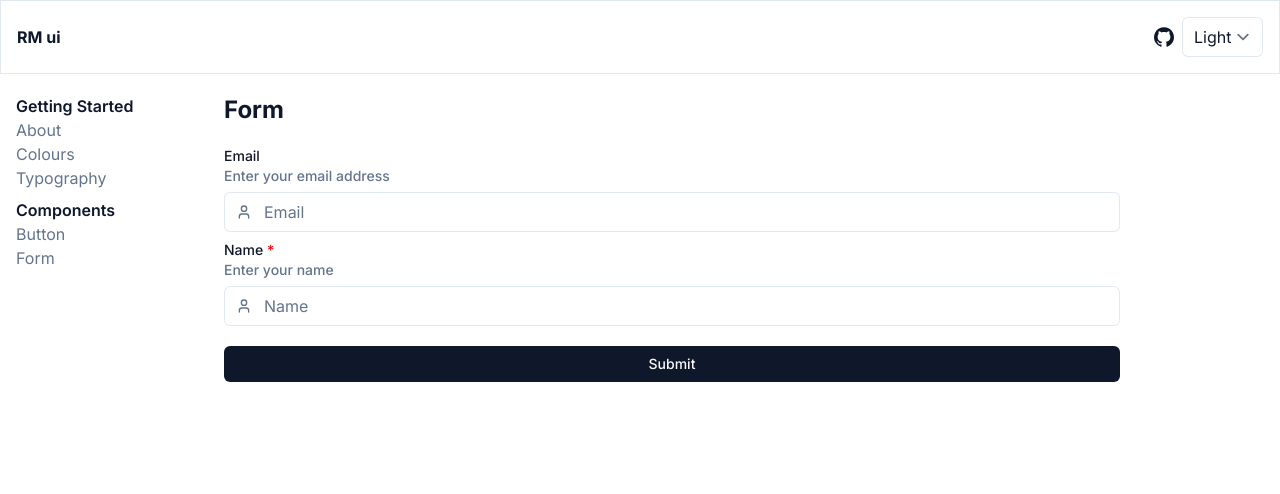
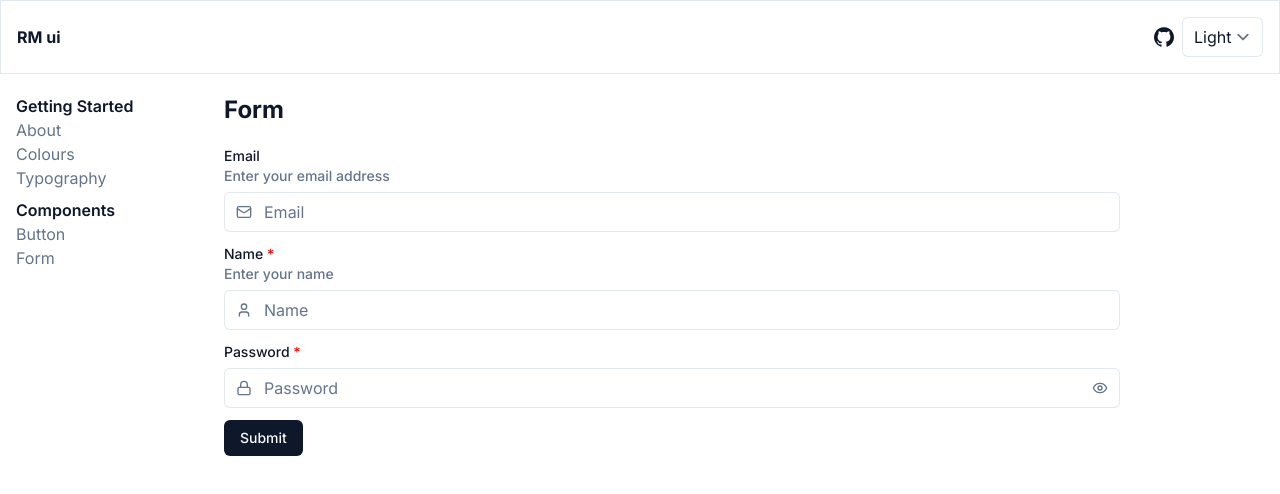
Before and after one commit to ramaakbar/rm-design-system, a Next.js app: page /components/form in a window 1280 px wide. Shown: the top 494 px of the page. Built offline with nearby package versions, Linux system fonts and the light colour scheme.

Commit message:
add passwordinput

```diff
--- /dev/null
+++ b/src/components/ui/form/passwordInput.tsx
@@ -0,0 +1,94 @@
+import { forwardRef, useState } from "react";
+import { Eye, EyeOff } from "lucide-react";
+import { useFormContext } from "react-hook-form";
+import { twMerge } from "tailwind-merge";
+
+import { TextInputProps } from "./textInput";
+
+const PasswordInput = forwardRef<HTMLInputElement, TextInputProps>(
+  (
+    {
+      label,
+      placeholder,
+      description,
+      required,
+      disabled = false,
+      startNode: StartNode,
+      endNode: EndNode,
+      ...props
+    },
+    ref
+  ) => {
+    const [showPassword, setShowPassword] = useState(false);
+    const form = useFormContext();
+    const state = form.getFieldState(props.name, form.formState);
+
+    const handleTogglePassword = () => setShowPassword((prev) => !prev);
+
+    return (
+      <div className="flex flex-col">
+        <label htmlFor={props.name} className="text-sm font-medium">
+          {label && label}
+          {label && required && <span className="text-destructive"> *</span>}
+          {description && (
+            <p className="text-muted-foreground">{description}</p>
+          )}
+        </label>
+        <div
+          className={twMerge(
+            "relative",
+            (label || description) && "mt-1.5",
+            state.error && "mb-1.5"
+          )}
+        >
+          {StartNode && (
+            <div className="pointer-events-none absolute inset-y-0 left-0 flex items-center pl-3">
+              {typeof StartNode === "string" ? (
+                <span className="text-muted-foreground">{StartNode}</span>
+              ) : (
+                <StartNode className="h-4 w-4 text-muted-foreground" />
+              )}
+            </div>
+          )}
+          <input
+            type={showPassword ? "text" : "password"}
+            id={props.name}
+            ref={ref}
+            disabled={disabled}
+            readOnly={disabled}
+            placeholder={placeholder}
+            required={required}
+            className={twMerge(
+              "block w-full rounded-md border-0 bg-transparent px-3 py-2 ring-1 ring-inset ring-input placeholder:text-muted-foreground focus:ring-2 focus:ring-inset focus:ring-indigo-600 disabled:cursor-not-allowed disabled:bg-muted disabled:opacity-50",
+              state.error &&
+                "text-destructive ring-destructive focus:ring-destructive/80",
+              StartNode && "pl-10",
+              EndNode && "pr-10"
+            )}
+            {...props}
+          />
+
+          <div
+            className="absolute inset-y-0 right-0 flex cursor-pointer select-none items-center pr-3"
+            onClick={handleTogglePassword}
+          >
+            {!showPassword ? (
+              <Eye className="h-4 w-4 text-muted-foreground" />
+            ) : (
+              <EyeOff className="h-4 w-4 text-muted-foreground" />
+            )}
+          </div>
+        </div>
+        {state.error && (
+          <span className="text-sm text-destructive">
+            {state.error.message}
+          </span>
+        )}
+      </div>
+    );
+  }
+);
+
+PasswordInput.displayName = "PasswordInput";
+
+export default PasswordInput;
--- a/src/pages/components/form.tsx
+++ b/src/pages/components/form.tsx
@@ -1,9 +1,10 @@
 import { useZodForm } from "@/hooks/useZodForm";
-import { User } from "lucide-react";
+import { Lock, Mail, User } from "lucide-react";
 import { z } from "zod";
 
 import Button from "@/components/ui/button";
 import Form from "@/components/ui/form/form";
+import PasswordInput from "@/components/ui/form/passwordInput";
 import TextInput from "@/components/ui/form/textInput";
 
 const schema = z.object({
@@ -15,31 +16,34 @@ const schema = z.object({
     })
     .optional()
     .or(z.literal("")),
-  // count: z.coerce.number(),
+  password: z.string().min(2, {
+    message: "Password must be at least 2 character(s)",
+  }),
 });
 
 export default function FormPage() {
   const form = useZodForm({ schema });
+
+  const promiseMock = (data: any) =>
+    new Promise((res) => setTimeout(res, 1000)).then(() => console.log(data));
 
   return (
     <>
       <h1 className="mb-5 text-2xl font-bold">Form</h1>
       <Form
         form={form}
-        className="mb-3 flex flex-col gap-2"
-        onSubmit={(data) => {
-          console.log(data);
-
-          return new Promise((res) => setTimeout(res, 1000));
+        onSubmit={async (data) => {
+          await promiseMock(data);
+          form.reset();
         }}
       >
-        <div className="mb-3 grid gap-2">
+        <div className="mb-3 grid gap-3">
           <TextInput
             label="Email"
             type="email"
             placeholder="Email"
             description="Enter your email address"
-            startNode={User}
+            startNode={Mail}
             {...form.register("email")}
           />
           <TextInput
@@ -51,9 +55,18 @@ export default function FormPage() {
             startNode={User}
             {...form.register("name")}
           />
+          <PasswordInput
+            label="Password"
+            required
+            startNode={Lock}
+            placeholder="Password"
+            {...form.register("password")}
+          />
         </div>
 
-        <Button type="submit">Submit</Button>
+        <Button type="submit" isLoading={form.formState.isSubmitting}>
+          Submit
+        </Button>
       </Form>
     </>
   );
```
